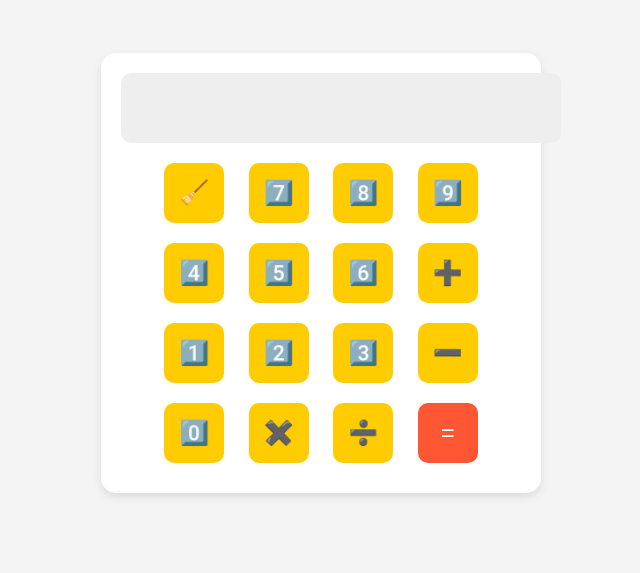
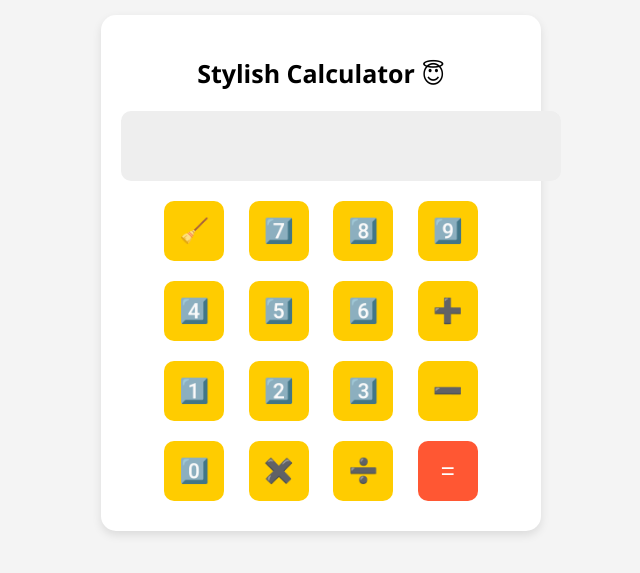
Before and after one commit to khadizacoder/Javascript-Project, a plain HTML site: page 2nd_stylish_calculator/index.html in a window 1280 px wide. Shown: the part 135-708 px from the top of the page, without its empty margins (319-959 px from the left). Drawn offline with Linux system fonts and the light colour scheme.

Commit message:
2nd project

```diff
--- a/2nd_stylish_calculator/index.html
+++ b/2nd_stylish_calculator/index.html
@@ -8,6 +8,7 @@
 </head>
 <body>
     <div class="calculator">
+        <h2>Stylish Calculator 😇</h2>
         <input type="text" class="display" id="display">
         <div class="button">
             <button onclick="clearDisplay()">🧹</button>
--- a/2nd_stylish_calculator/style.css
+++ b/2nd_stylish_calculator/style.css
@@ -13,6 +13,10 @@ body {
     box-shadow: 0 4px 10px rgba(0, 0, 0, 0.1);
     text-align: center;
     width: 400px;
+}
+h2{
+    font-size: 25px;
+    font-family: 'Segoe UI', Tahoma, Geneva, Verdana, sans-serif;
 }
 .display {
     height: 50px;
```
